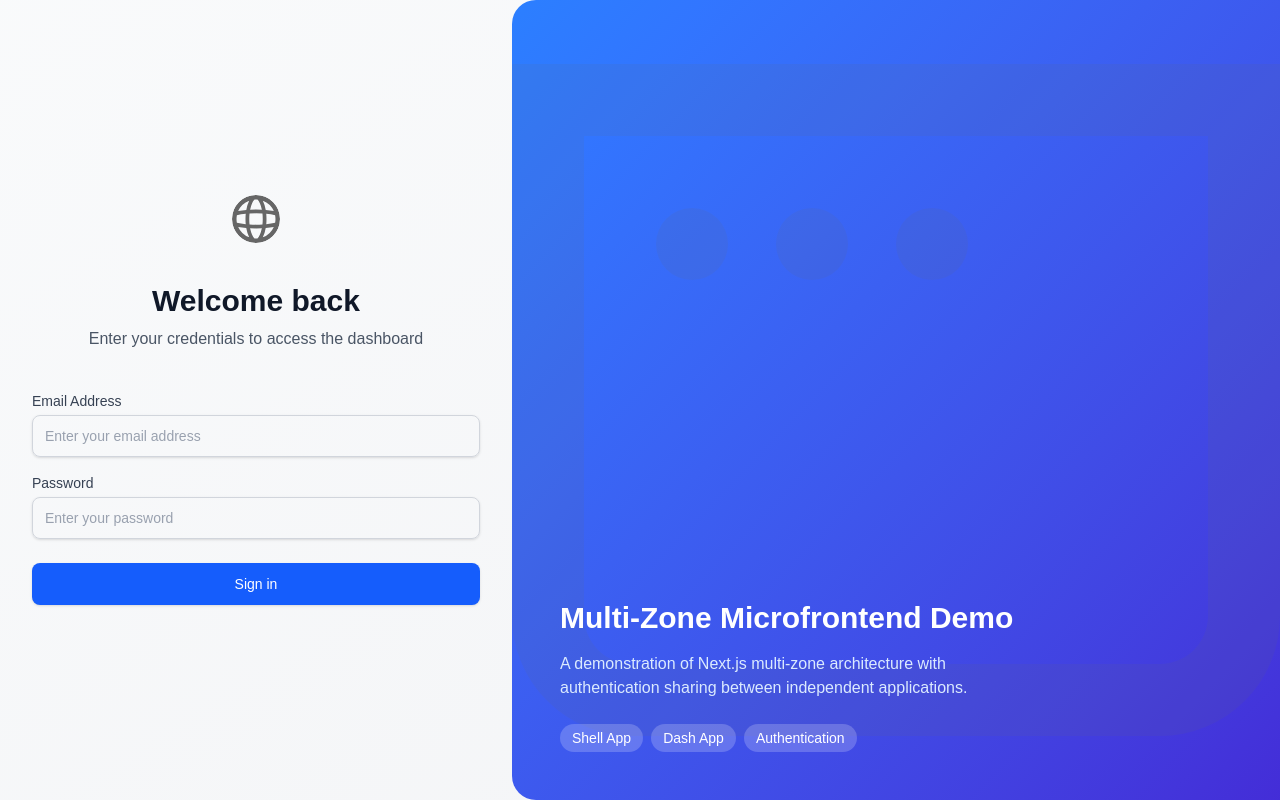
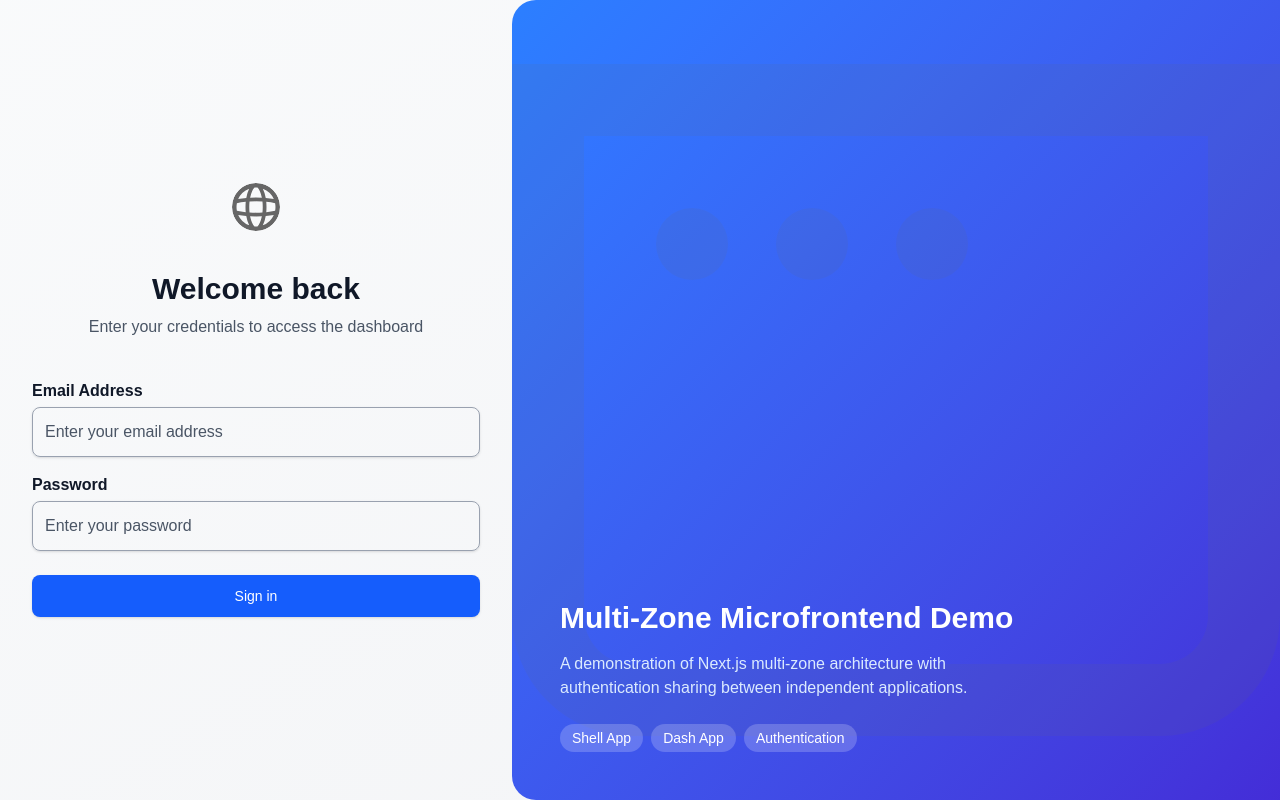
Before and after one commit to marangaa/shell-poc-multizone, a Next.js app: page /login in a window 1280 px wide. Built offline with nearby package versions, Linux system fonts and the light colour scheme.

Commit message:
Refactor login page styles for improved accessibility and user experience

```diff
--- a/next.config.ts
+++ b/next.config.ts
@@ -1,35 +1,13 @@
 import type { NextConfig } from "next";
 
-// Get dash app URL from environment variable or use default values for dev/prod
-const DASH_URL = process.env.NEXT_PUBLIC_DASH_URL ||
-  (process.env.NODE_ENV === 'production'
-    ? 'https://dash-poc-multizone.vercel.app'
-    : 'http://localhost:3001');
-
 const nextConfig: NextConfig = {
-  /* config options here */
   async rewrites() {
     return [
       {
-        source: '/dash',
-        destination: `${DASH_URL}`,
-      },
-      {
-        source: '/dash/:path*',
-        destination: `${DASH_URL}/:path*`,
+        source: "/flow/:path*",
+        destination: "http://localhost:3001/flow/:path*", // Proxy to flow app
       },
     ];
-  },
-  experimental: {
-    serverActions: {
-      // Allow the user-facing origin since we're serving multiple applications
-      allowedOrigins: [
-        'localhost:3000',
-        'localhost:3001',
-        'shell-poc-multizone.vercel.app',
-        'dash-poc-multizone.vercel.app'
-      ],
-    },
   },
 };
 
--- a/src/app/login/page.tsx
+++ b/src/app/login/page.tsx
@@ -101,7 +101,7 @@ export default function LoginPage() {
           <form className="mt-6 space-y-6" onSubmit={handleSubmit}>
             <div className="space-y-4">
               <div>
-                <label htmlFor="username" className="block text-sm font-medium text-gray-700">
+                <label htmlFor="username" className="block text-base font-semibold text-gray-900">
                   Email Address
                 </label>
                 <div className="mt-1">
@@ -111,7 +111,7 @@ export default function LoginPage() {
                     type="email"
                     autoComplete="email"
                     required
-                    className="appearance-none block w-full px-3 py-2.5 border border-gray-300 rounded-lg shadow-sm placeholder-gray-400 focus:outline-none focus:ring-2 focus:ring-blue-500 focus:border-blue-500 text-sm"
+                    className="appearance-none block w-full px-3 py-3 border border-gray-400 rounded-lg shadow-sm placeholder-gray-600 focus:outline-none focus:ring-2 focus:ring-blue-500 focus:border-blue-500 text-base text-gray-900"
                     placeholder="Enter your email address"
                     value={username}
                     onChange={(e) => setUsername(e.target.value)}
@@ -120,7 +120,7 @@ export default function LoginPage() {
               </div>
 
               <div>
-                <label htmlFor="password" className="block text-sm font-medium text-gray-700">
+                <label htmlFor="password" className="block text-base font-semibold text-gray-900">
                   Password
                 </label>
                 <div className="mt-1">
@@ -130,7 +130,7 @@ export default function LoginPage() {
                     type="password"
                     autoComplete="current-password"
                     required
-                    className="appearance-none block w-full px-3 py-2.5 border border-gray-300 rounded-lg shadow-sm placeholder-gray-400 focus:outline-none focus:ring-2 focus:ring-blue-500 focus:border-blue-500 text-sm"
+                    className="appearance-none block w-full px-3 py-3 border border-gray-400 rounded-lg shadow-sm placeholder-gray-600 focus:outline-none focus:ring-2 focus:ring-blue-500 focus:border-blue-500 text-base text-gray-900"
                     placeholder="Enter your password"
                     value={password}
                     onChange={(e) => setPassword(e.target.value)}
```
